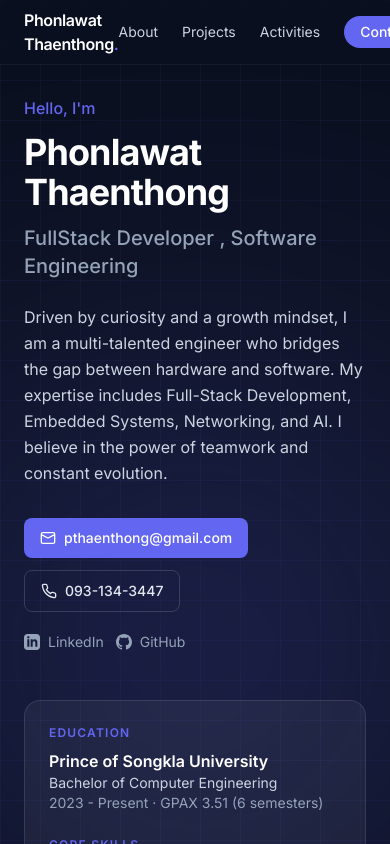
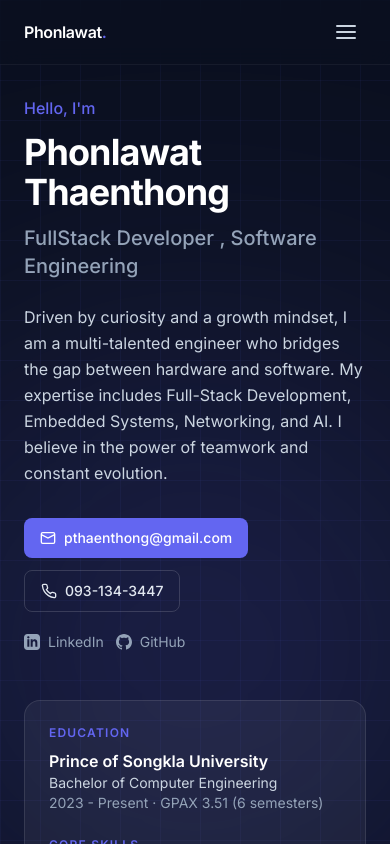
Before and after one commit to PhonlawatThaenthong/Portfolio-website, a Next.js app: page / in a window 390 px wide. Shown: the top 844 px of the page. Built offline with nearby package versions, Linux system fonts and the light colour scheme.

Commit message:
add hambuger for mobile interface

```diff
--- a/components/Nav.jsx
+++ b/components/Nav.jsx
@@ -1,23 +1,36 @@
+"use client";
+
+import { useState } from "react";
 import { profile } from "@/lib/data";
 
+const links = [
+  { href: "#intro", label: "About" },
+  { href: "#projects", label: "Projects" },
+  { href: "#activities", label: "Activities" },
+];
+
 export default function Nav() {
+  const [open, setOpen] = useState(false);
+
   return (
     <header className="fixed top-0 inset-x-0 z-50 backdrop-blur-md bg-[#0b1020]/70 border-b border-white/5">
       <nav className="mx-auto max-w-5xl px-6 h-16 flex items-center justify-between">
         <a href="#intro" className="font-semibold tracking-tight text-white">
-          {profile.name}
+          {profile.name.split(" ")[0]}
           <span className="text-accent">.</span>
         </a>
-        <div className="flex items-center gap-6 text-sm text-slate-300">
-          <a href="#intro" className="hover:text-white transition-colors">
-            About
-          </a>
-          <a href="#projects" className="hover:text-white transition-colors">
-            Projects
-          </a>
-          <a href="#activities" className="hover:text-white transition-colors">
-            Activities
-          </a>
+
+        {/* Desktop links */}
+        <div className="hidden md:flex items-center gap-6 text-sm text-slate-300">
+          {links.map((l) => (
+            <a
+              key={l.href}
+              href={l.href}
+              className="hover:text-white transition-colors"
+            >
+              {l.label}
+            </a>
+          ))}
           <a
             href={`mailto:${profile.email}`}
             className="rounded-full bg-accent px-4 py-1.5 text-white font-medium hover:bg-indigo-500 transition-colors"
@@ -25,7 +38,64 @@ export default function Nav() {
             Contact
           </a>
         </div>
+
+        {/* Hamburger button */}
+        <button
+          type="button"
+          aria-label="Toggle menu"
+          aria-expanded={open}
+          onClick={() => setOpen((v) => !v)}
+          className="md:hidden inline-flex items-center justify-center p-2 text-slate-300 hover:text-white"
+        >
+          <svg
+            width="24"
+            height="24"
+            viewBox="0 0 24 24"
+            fill="none"
+            stroke="currentColor"
+            strokeWidth="2"
+            strokeLinecap="round"
+          >
+            {open ? (
+              <>
+                <line x1="6" y1="6" x2="18" y2="18" />
+                <line x1="18" y1="6" x2="6" y2="18" />
+              </>
+            ) : (
+              <>
+                <line x1="3" y1="6" x2="21" y2="6" />
+                <line x1="3" y1="12" x2="21" y2="12" />
+                <line x1="3" y1="18" x2="21" y2="18" />
+              </>
+            )}
+          </svg>
+        </button>
       </nav>
+
+      {/* Mobile menu */}
+      {open && (
+        <div className="md:hidden border-t border-white/5 bg-[#0b1020]/95">
+          <div className="mx-auto max-w-5xl px-6 py-4 flex flex-col gap-4 text-sm text-slate-300">
+            {links.map((l) => (
+              <a
+                key={l.href}
+                href={l.href}
+                onClick={() => setOpen(false)}
+                className="hover:text-white transition-colors"
+              >
+                {l.label}
+              </a>
+            ))}
+            <a
+              href={`mailto:${profile.email}`}
+              onClick={() => setOpen(false)}
+              className="rounded-full bg-accent px-4 py-1.5 text-white font-medium hover:bg-indigo-500 transition-colors w-fit"
+            >
+              Contact
+            </a>
+          </div>
+        </div>
+      )}
     </header>
   );
 }
--- a/next.config.mjs
+++ b/next.config.mjs
@@ -1,4 +1,6 @@
 /** @type {import('next').NextConfig} */
-const nextConfig = {};
+const nextConfig = {
+  devIndicators: false,
+};
 
 export default nextConfig;
```
Also changed, not shown: lib/data.js, public/activities/Claude101-Certificate.png (added).
